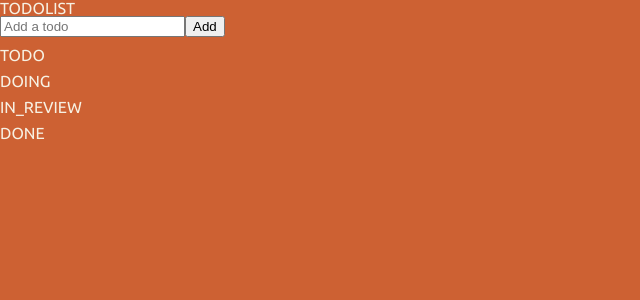
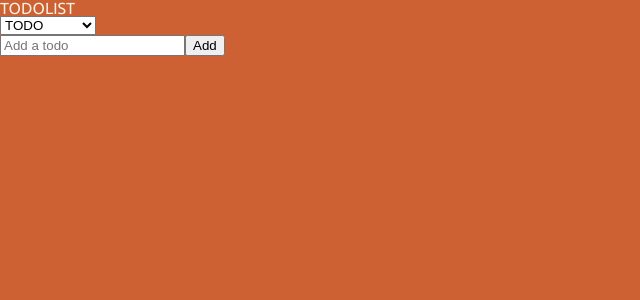
Before and after one commit to devheedoo/react-masterclass, a React (Create React App) app: page / in a window 1280 px wide. Shown: the top 300 px of the page, without its empty margins (0-640 px from the left). Built offline with nearby package versions, Linux system fonts and the light colour scheme.

Commit message:
feat(5.17): Show with filter by select-option

```diff
--- a/src/atoms/todosAtom.ts
+++ b/src/atoms/todosAtom.ts
@@ -18,15 +18,16 @@ export const todosAtom = atom<ITodo[]>({
   default: [],
 });
 
-export const todosSelector = selector<ITodo[][]>({
+export const statusAtom = atom<TodoStatus>({
+  key: 'status',
+  default: TodoStatus.TODO,
+});
+
+export const todosSelector = selector<ITodo[]>({
   key: 'todosSelector',
   get: ({ get }) => {
     const todos = get(todosAtom);
-    return [
-      todos.filter((todo) => todo.status === TodoStatus.TODO),
-      todos.filter((todo) => todo.status === TodoStatus.DOING),
-      todos.filter((todo) => todo.status === TodoStatus.IN_REVIEW),
-      todos.filter((todo) => todo.status === TodoStatus.DONE),
-    ];
+    const status = get(statusAtom);
+    return todos.filter((todo) => todo.status === status);
   },
 });
--- a/src/components/TodoList.tsx
+++ b/src/components/TodoList.tsx
@@ -1,25 +1,37 @@
-import { useRecoilValue } from 'recoil';
-import { todosSelector, TodoStatus } from '../atoms/todosAtom';
+import React from 'react';
+import { useRecoilValue, useSetRecoilState } from 'recoil';
+import { statusAtom, todosSelector, TodoStatus } from '../atoms/todosAtom';
 import CreateTodo from './CreateTodo';
 import Todo from './Todo';
 
 function TodoList() {
-  const todosByStatus = useRecoilValue(todosSelector);
+  const todos = useRecoilValue(todosSelector);
+  const setStatus = useSetRecoilState(statusAtom);
+  const handleInput = (event: React.FormEvent<HTMLSelectElement>) => {
+    const {
+      currentTarget: { value },
+    } = event;
+    setStatus(value as TodoStatus);
+  };
 
   return (
     <div>
       <h1>TODOLIST</h1>
+      <select onInput={handleInput}>
+        {Object.entries(TodoStatus).map(([key, value]) => (
+          <option key={value} value={value}>
+            {key}
+          </option>
+        ))}
+      </select>
       <CreateTodo />
-      {todosByStatus.map((todos, index) => (
       <div style={{ marginTop: 10 }}>
-          <h2>{Object.keys(TodoStatus)[index]}</h2>
         <ul>
           {todos.map((todo) => (
-              <Todo {...todo} />
+            <Todo key={todo.id} {...todo} />
           ))}
         </ul>
       </div>
-      ))}
     </div>
   );
 }
```
Lines whose indentation alone changed are shown as unchanged.
